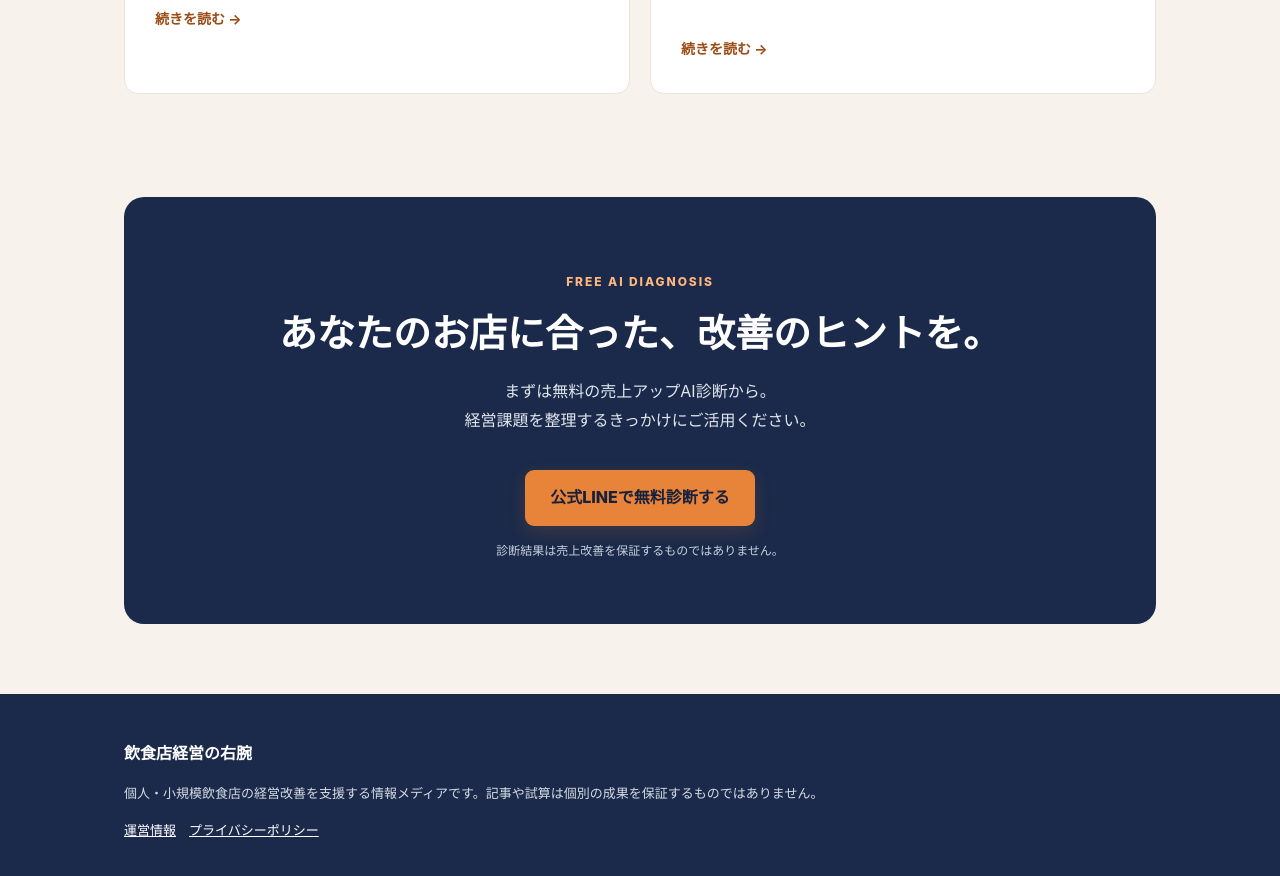
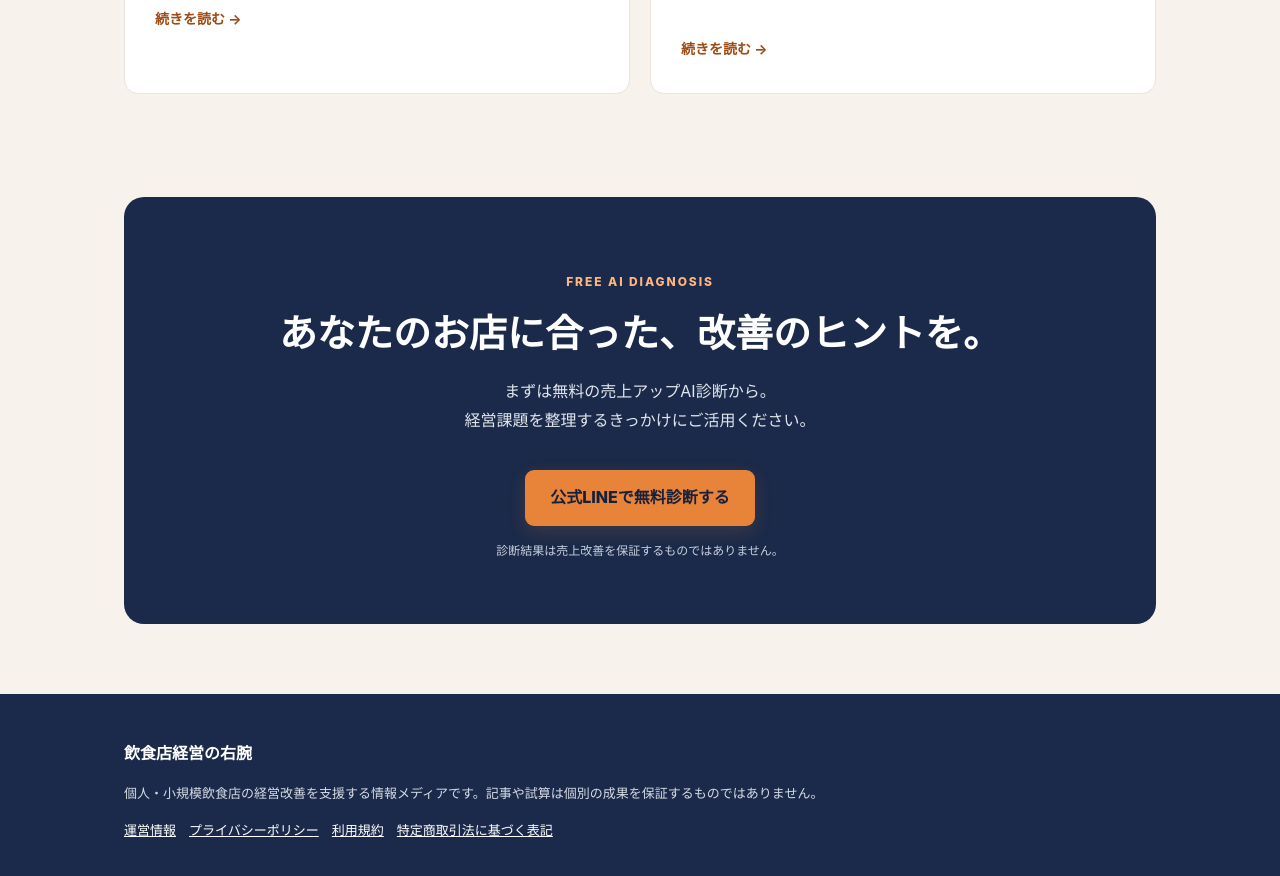
Before and after one commit to insyokuten/restaurant-growth-hub, a Jekyll site: the page built from index.md, in a window 1280 px wide and 900 px high, scrolled down 2141 px. Shown: the top 876 px of the window. Built offline with Jekyll 4.4.1, drawn with Linux system fonts in a browser that asks for light colours.

Commit message:
Align legal pages and navigation

```diff
--- a/_layouts/default.html
+++ b/_layouts/default.html
@@ -6,4 +6,4 @@
 <link rel="stylesheet" href="{{ '/assets/style.css' | relative_url }}">
 </head><body><header class="header"><div class="wrap nav"><a class="brand" href="{{ '/' | relative_url }}">飲食店経営の右腕<span>経営に、次の一手を。</span></a><nav aria-label="メインナビゲーション"><a href="{{ '/articles/' | relative_url }}">記事一覧</a><a href="{{ '/tools/' | relative_url }}">無料ツール</a></nav></div></header>
 <main class="wrap">{{ content }}</main>
-<footer><div class="wrap"><strong>飲食店経営の右腕</strong><p>個人・小規模飲食店の経営改善を支援する情報メディアです。記事や試算は個別の成果を保証するものではありません。</p><p><a href="{{ '/about/' | relative_url }}">運営情報</a>　<a href="{{ '/privacy/' | relative_url }}">プライバシーポリシー</a></p></div></footer></body></html>
+<footer><div class="wrap"><strong>飲食店経営の右腕</strong><p>個人・小規模飲食店の経営改善を支援する情報メディアです。記事や試算は個別の成果を保証するものではありません。</p><p><a href="{{ '/about/' | relative_url }}">運営情報</a>　<a href="{{ '/privacy/' | relative_url }}">プライバシーポリシー</a>　<a href="{{ '/terms/' | relative_url }}">利用規約</a>　<a href="{{ '/legal/' | relative_url }}">特定商取引法に基づく表記</a></p></div></footer></body></html>
```
